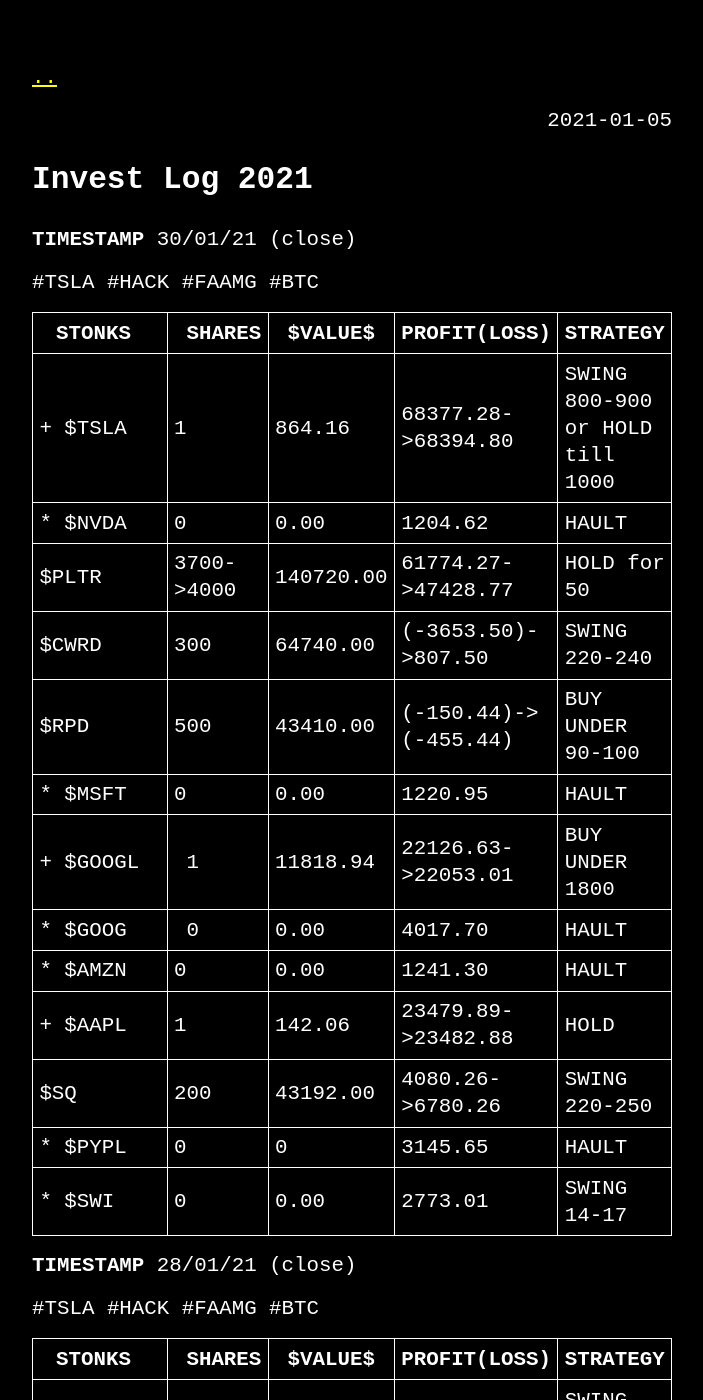
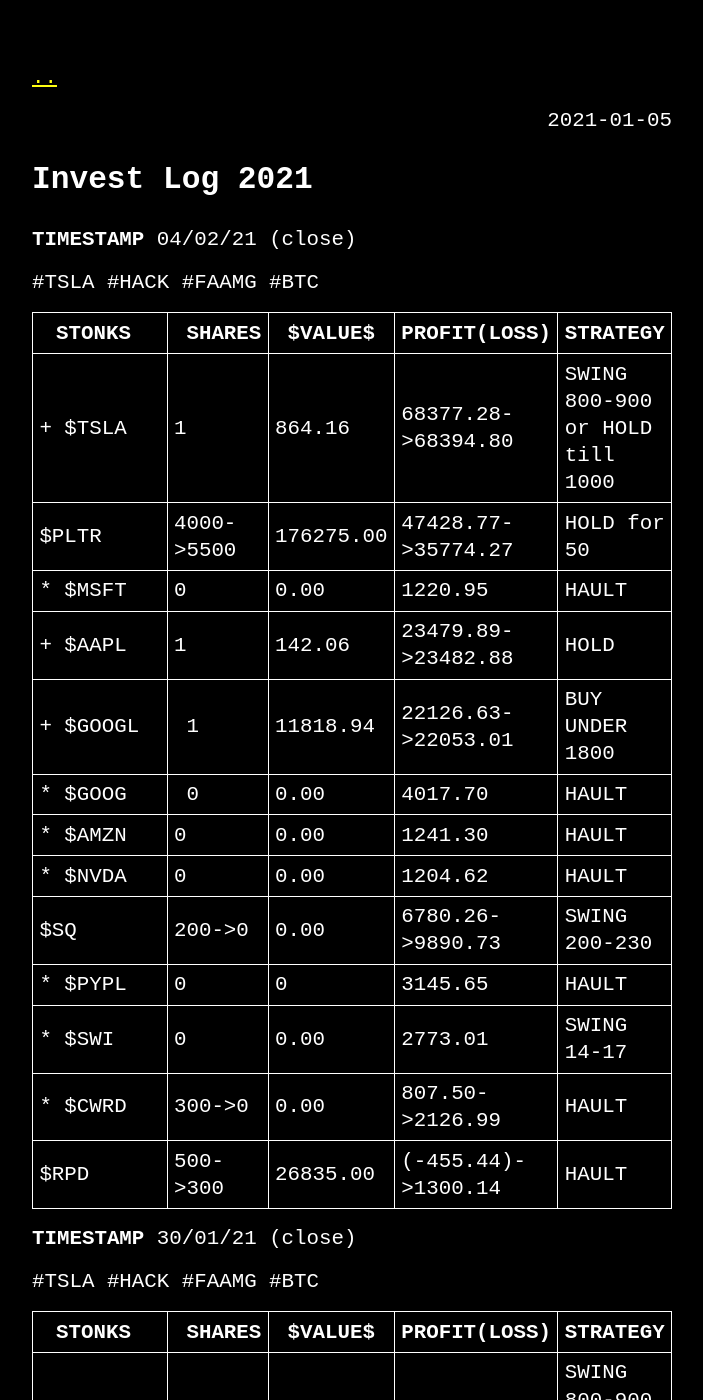
Before and after one commit to sanzomaldini/investlog, a Jekyll site: the page built from _posts/2021-01-05-2021.md, in a window 1280 px wide and 1400 px high. Shown: the whole window, without its empty margins (288-991 px from the left). Built offline with Jekyll 4.4.1, drawn with Linux system fonts in a browser that asks for light colours.

Commit message:
Update 2021-01-05-2021.md

```diff
--- a/_posts/2021-01-05-2021.md
+++ b/_posts/2021-01-05-2021.md
@@ -2,6 +2,28 @@
 layout: post
 title: Invest Log 2021
 ---
+**TIMESTAMP** 04/02/21 (close)
+
+#TSLA #HACK
+ #FAAMG #BTC
+
+| STONKS  | SHARES | $VALUE$ | PROFIT(LOSS) |STRATEGY|
+|----|----|----|----|----|
+| + $TSLA  | 1  | 864.16 | 68377.28->68394.80 |SWING 800-900 or HOLD till 1000|
+| $PLTR    | 4000->5500  | 176275.00 | 47428.77->35774.27 |HOLD for 50 |
+| * $MSFT  | 0  | 0.00 | 1220.95 |HAULT|
+| + $AAPL  | 1  | 142.06 | 23479.89->23482.88 | HOLD |
+| + $GOOGL | 1 | 11818.94 |	22126.63->22053.01 | BUY UNDER 1800|
+| * $GOOG  | 0 | 0.00 |	4017.70 |HAULT|
+| * $AMZN  | 0 | 0.00 | 1241.30 |HAULT|
+| * $NVDA  | 0  | 0.00 | 1204.62 |HAULT|
+| $SQ      | 200->0 | 0.00 | 6780.26->9890.73 |SWING 200-230|
+| * $PYPL  | 0  | 0 | 3145.65 |HAULT|
+| * $SWI   | 0  |0.00 | 2773.01 |SWING 14-17|
+| * $CWRD   | 300->0 | 0.00 | 807.50->2126.99 |HAULT |
+| $RPD     | 500->300  | 26835.00 | (-455.44)->1300.14 |HAULT |
+
+
 **TIMESTAMP** 30/01/21 (close)
 
 #TSLA #HACK
```
